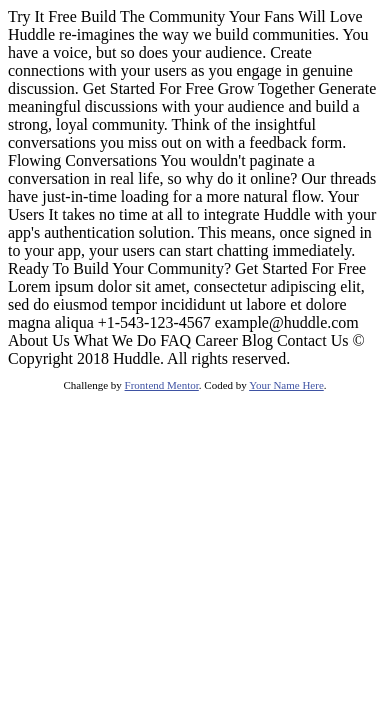
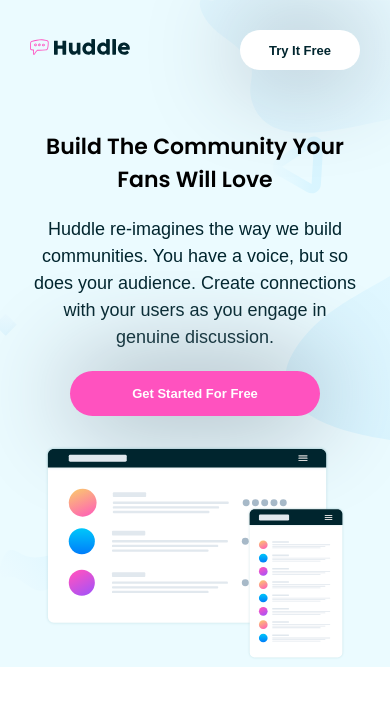
Before and after one commit to sivadathdev/huddle-landing-page-with-alternating-feature-blocks-master, a plain HTML site: page index.html in a window 390 px wide. Drawn offline with Linux system fonts and the light colour scheme.

Commit message:
Header Done

```diff
--- /dev/null
+++ b/css/styles.css
@@ -0,0 +1,145 @@
+@import url('https://fonts.googleapis.com/css2?family=Poppins:wght@600&display=swap');
+
+* {
+  margin: 0;
+  padding: 0;
+  box-sizing: border-box;
+}
+html,body {
+  font-family: sans-serif;
+  overflow-x: hidden;
+  line-height: 1.5;
+}
+a {
+  text-decoration: none;
+}
+h1, h2, h3, h4, h5, h6 {
+  font-family: 'Poppins', sans-serif;
+}
+p {
+  font-size: 18px;
+}
+
+/* Utilities */
+.btn {
+  display: inline-block;
+  color: #fff;
+  background: hsl(322, 100%, 66%);
+  font-weight: 600;
+  width: 250px;
+  font-size: 13px;
+  border: none;
+  padding: 18px 30px;
+  border-radius: 50px;
+  box-shadow: .1px .2px 100px hsl(208, 11%, 55%);
+  cursor: pointer;
+}
+.btn-try{
+  color: hsl(192, 100%, 9%);
+  background: #fff;
+  width: 200px;
+  height: 50px;
+}
+.btn:hover {
+  opacity: .7;
+}
+.btn-try:hover {
+  color: hsl(208, 11%, 55%);
+  opacity: 1;
+}
+/* Header */
+.header {
+  background: url(../images/bg-hero-desktop.svg) no-repeat center center / cover;
+  background-color: hsl(193, 100%, 96%);
+  height: 100%;
+}
+.header .logo-nav-container{
+  display: flex;
+  justify-content: space-between;
+  align-items: center;
+  padding: 30px;
+}
+.header .logo-nav-container .logo > img {
+  width: 200px;
+}
+.header .header-content {
+  display: flex;
+  margin: 30px;
+  justify-content: center;
+  align-items: center;
+}
+.header .header-content .header-content-image {
+  width: 100%;
+  height: 100%;
+}
+.header .header-content .header-content-image img {
+  width: 600px;
+}
+.header .header-content .header-content-text {
+  margin-right: 30px;
+}
+.header .header-content .header-content-text h1 {
+  font-size: 45px;
+  margin-bottom: 20px;
+}
+.header .header-content .header-content-text p {
+  color: hsl(192, 100%, 9%);
+  margin-bottom: 20px;
+}
+.header .header-content .header-content-text button {
+  margin-bottom: 30px;
+}
+
+
+
+/* Media Queries */
+
+
+@media(max-width: 1100px) {
+  .btn {
+    display: inline-block;
+    color: #fff;
+    background: hsl(322, 100%, 66%);
+    font-weight: 600;
+    width: 250px;
+    font-size: 13px;
+    border: none;
+    padding: 5px 8px;
+    border-radius: 50px;
+    box-shadow: .1px .2px 100px hsl(208, 11%, 55%);
+    cursor: pointer;
+  }
+  .btn-try{
+    color: hsl(192, 100%, 9%);
+    background: #fff;
+    width: 120px;
+    height: 40px;
+  }
+  .header {
+    height: 100%;
+  }
+  .header .logo-nav-container .logo > img {
+    width: 100px;
+  }
+  .header .header-content {
+    display: flex;
+    flex-direction: column;
+    justify-content: center;
+    align-items: center;
+    text-align: center;
+  }
+  .header .header-content .header-content-image img {
+    width: 300px;
+  }
+  .header .header-content .header-content-text {
+    margin-right: 0;
+  }
+  .header .header-content .header-content-text h1 {
+    font-size: 22px;
+    margin-bottom: 20px;
+  }
+  .header .header-content .header-content-text button {
+    margin-bottom: 30px;
+    height: 45px;
+  }
+}
--- a/index.html
+++ b/index.html
@@ -7,23 +7,38 @@
   <link rel="icon" type="image/png" sizes="32x32" href="./images/favicon-32x32.png">
 
   <title>Frontend Mentor | Huddle landing page with alternating feature blocks</title>
-
-  <!-- Feel free to remove these styles or customise in your own stylesheet 👍 -->
-  <style>
-    .attribution { font-size: 11px; text-align: center; }
-    .attribution a { color: hsl(228, 45%, 44%); }
-  </style>
+  <link rel="stylesheet" href="css/styles.css">
 </head>
 <body>
+  <header class="header">
+    <div class="logo-nav-container">
+      <div class="logo">
+        <img src="./images/logo.svg" alt="">
+      </div>
+      <nav>
+        <button class="btn btn-try">Try It Free</button>
+      </nav>
+    </div>
+    <div class="header-content">
+      <div class="header-content-text">
+        <h1>Build The Community Your Fans Will Love</h1>
+        <p>Huddle re-imagines the way we build communities. You have a voice, but so does your audience.
+        Create connections with your users as you engage in genuine discussion.</p>
+        <button class="btn"> Get Started For Free</button>
+      </div>
+      <div class="header-content-image">
+        <img src="./images/illustration-mockups.svg" alt="">
+      </div>
 
-  Try It Free
+    </div>
+  </header>
 
-  Build The Community Your Fans Will Love
 
-  Huddle re-imagines the way we build communities. You have a voice, but so does your audience.
-  Create connections with your users as you engage in genuine discussion.
 
-  Get Started For Free
+
+
+
+ <!--
 
   Grow Together
 
@@ -58,13 +73,6 @@
   Blog
   Contact Us
 
-  &copy; Copyright 2018 Huddle. All rights reserved.
-
-  <footer>
-    <p class="attribution">
-      Challenge by <a href="https://www.frontendmentor.io?ref=challenge" target="_blank">Frontend Mentor</a>.
-      Coded by <a href="#">Your Name Here</a>.
-    </p>
-  </footer>
+  &copy; Copyright 2018 Huddle. All rights reserved. -->
 </body>
 </html>
```
